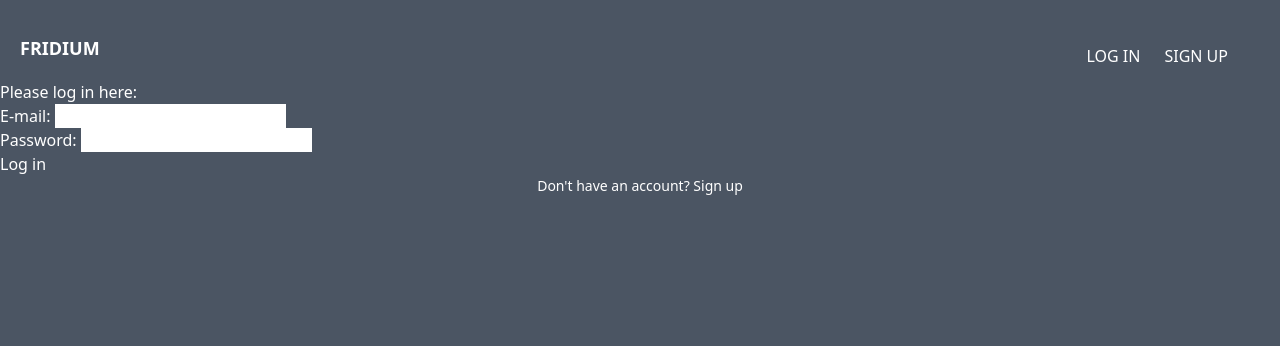
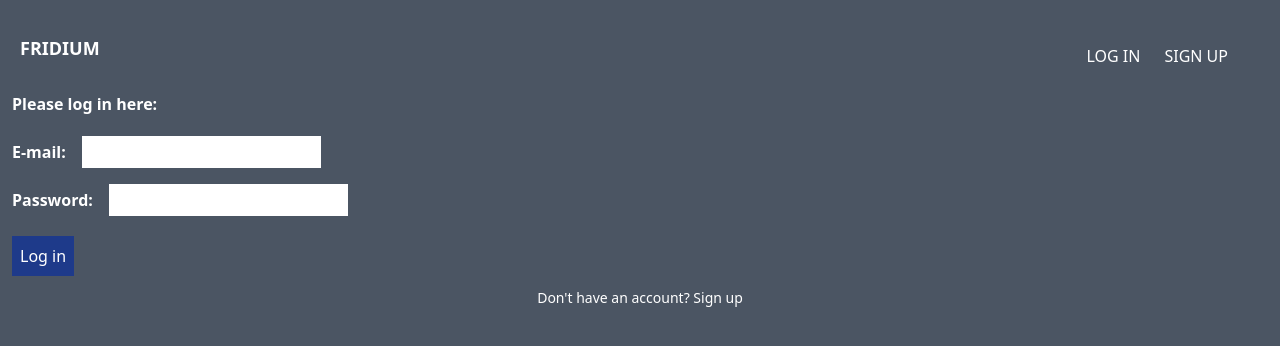
Before and after one commit to FridaLund/myBlog, a React (Vite) app: page /login in a window 1280 px wide. Shown: the top 346 px of the page. Built offline with nearby package versions, Linux system fonts and the light colour scheme; no server answers.

Commit message:
ändrade lite css

```diff
--- a/src/components/LogInComponent.jsx
+++ b/src/components/LogInComponent.jsx
@@ -21,14 +21,14 @@ const LogInComponent = () => {
       <>
         {userLoggedIn && <Navigate to={"/"} replace={true} />}
         <div className="">
-        <h3 className="">
+          <h3 className="m-3 font-bold">
             Please log in here:
           </h3>
         </div>
 
-    <form onSubmit={onSubmit} className="">
+        <form onSubmit={onSubmit}>
           <div>
-            <label className=""> E-mail: </label>
+            <label className="m-3 font-bold"> E-mail: </label>
             <input
             type="email"
             autoComplete="email"
@@ -36,13 +36,14 @@ const LogInComponent = () => {
             value={email}
             onChange={(e) => {
                 setEmail(e.target.value);
+
             }}
-            className=""
+            className="my-2 p-1 text-gray-900"
             />
           </div>
 
-        <div className="">
-            <label className=""> Password: </label>
+        <div>
+          <label className="m-3  font-bold"> Password: </label>
           <input
             type="password"
             autoComplete="current-password"
@@ -51,7 +52,7 @@ const LogInComponent = () => {
             onChange={(e) => {
                 setPassword(e.target.value);
             }}
-            className=""
+            className="my-2 p-1 text-gray-900"
           />
         </div>
 
@@ -62,7 +63,7 @@ const LogInComponent = () => {
         <button
         type="submit"
         disabled={isSigningIn}
-        className={`login-button ${
+        className={`login-button m-3 bg-blue-900 p-2 ${
             isSigningIn ? 'disabled' : ''
           }`}>
           {isSigningIn ? 'Signing In...' : 'Log in'}
--- a/src/components/SignUpComponent.jsx
+++ b/src/components/SignUpComponent.jsx
@@ -40,7 +40,7 @@ const SignUpComponent = () => {
         onChange={(e) => {
             setEmail(e.target.value);
         }}
-        className=""/>
+        className="my-2 pl-1 pt-1.5 pb-6 text-gray-900" />
     </div>
 
     <div>
@@ -55,7 +55,7 @@ const SignUpComponent = () => {
         onChange={(e) => {
             setPassword(e.target.value);
         }}
-        className=""
+        className="my-2 pl-1 pt-1.5 pb-6 text-gray-900"
         />
     </div>
 
```
Lines whose indentation alone changed are shown as unchanged.
